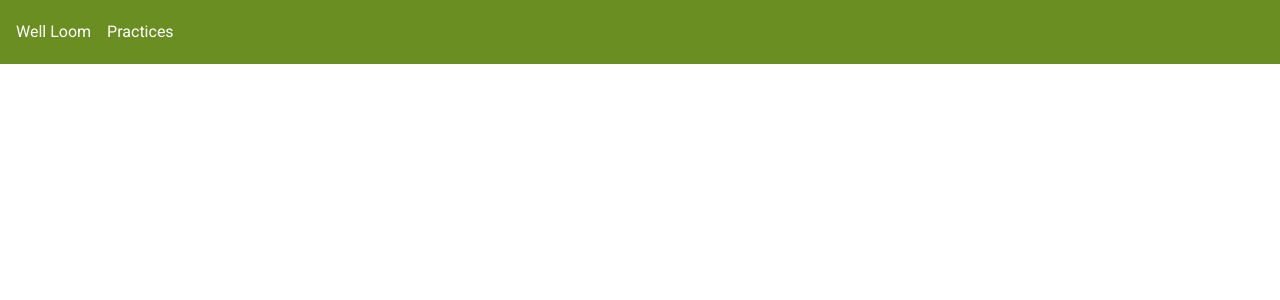
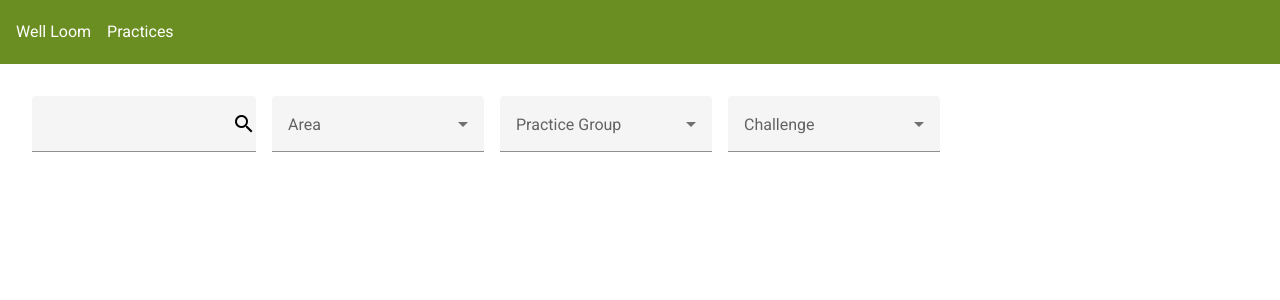
Before and after one commit to grantg5/well-loom-flask-react, an Angular app in the folder well-loom-frontend/: page /practice-search in a window 1280 px wide. Before the commit this address led to /. Shown: the top 300 px of the page. Built offline with nearby package versions, Linux system fonts and the light colour scheme.

Commit message:
Created initial practice search sections

```diff
--- a/well-loom-frontend/src/app/app.routes.ts
+++ b/well-loom-frontend/src/app/app.routes.ts
@@ -1,9 +1,14 @@
 import { Routes } from '@angular/router';
 import { AboutComponent } from 'core/components/about/about.component';
+import { PracticeSearchComponent } from 'features/practice-library/pages/practice-search/practice-search.component';
 
 export const routes: Routes = [
     {
         path: '',
         component: AboutComponent
+    },
+    {
+        path: 'practice-search',
+        component: PracticeSearchComponent
     }
 ];
--- a/well-loom-frontend/src/app/core/components/header/header.component.html
+++ b/well-loom-frontend/src/app/core/components/header/header.component.html
@@ -1,5 +1,5 @@
 <mat-toolbar class="justify-start mx-auto px-8 space-x-4" color="primary">
     <a routerLink="">Well Loom</a>
-    <a routerLink="">Practices</a>
+    <a routerLink="practice-search">Practices</a>
 </mat-toolbar>
 <router-outlet />
--- a/well-loom-frontend/src/app/features/practice-library/components/practice-search-bar/practice-search-bar.component.html
+++ b/well-loom-frontend/src/app/features/practice-library/components/practice-search-bar/practice-search-bar.component.html
@@ -1,24 +1,32 @@
-<mat-grid-list cols="4">
+<div class="justify-start mx-auto p-8 space-x-4 flex">
     <mat-form-field>
-        <mat-label>Search</mat-label>
-        <input matInput>
+        <input #searchInput matInput type="search">
+        <button matSuffix mat-icon-button aria-label="Search" (click)="searchPractices(searchInput.value)">
+            <mat-icon>search</mat-icon>
+        </button>
     </mat-form-field>
     <mat-form-field>
         <mat-label>Area</mat-label>
-        <mat-select>
-            <mat-option>Replace Me</mat-option>
+        <mat-select multiple [(value)]="areaIdsSelected" (selectionChange)="areasFiltered()">
+            <!--TODO: Loop through input of practice areas queried from DB to create mat-options w/ value=id-->
+            <mat-option value="test">Test</mat-option>
+            <mat-option value="test2">Test2</mat-option>
         </mat-select>
     </mat-form-field>
     <mat-form-field>
         <mat-label>Practice Group</mat-label>
-        <mat-select>
-            <mat-option>Replace Me</mat-option>
+        <mat-select multiple [(value)]="practiceGroupIdsSelected" (selectionChange)="practiceGroupsFiltered()">
+            <!--TODO: Loop through input of practice areas queried from DB to create mat-options w/ value=id-->
+            <mat-option value="test">Test</mat-option>
+            <mat-option value="test2">Test2</mat-option>
         </mat-select>
     </mat-form-field>
     <mat-form-field>
         <mat-label>Challenge</mat-label>
-        <mat-select>
-            <mat-option>Replace Me</mat-option>
+        <mat-select multiple [(value)]="challengeIdsSelected" (selectionChange)="challengesFiltered()">
+            <!--TODO: Loop through input of practice areas queried from DB to create mat-options w/ value=id-->
+            <mat-option value="test">Test</mat-option>
+            <mat-option value="test2">Test2</mat-option>
         </mat-select>
     </mat-form-field>
-</mat-grid-list>
+</div>
--- a/well-loom-frontend/src/app/features/practice-library/components/practice-search-bar/practice-search-bar.component.ts
+++ b/well-loom-frontend/src/app/features/practice-library/components/practice-search-bar/practice-search-bar.component.ts
@@ -1,17 +1,35 @@
 import { Component } from '@angular/core';
 import { FormsModule } from '@angular/forms';
-import { MatGridList } from '@angular/material/grid-list';
 import { MatInputModule } from '@angular/material/input';
 import { MatSelectModule } from '@angular/material/select';
 import { MatFormFieldModule } from '@angular/material/form-field';
+import { MatIcon } from '@angular/material/icon';
 
 @Component({
   selector: 'app-practice-search-bar',
   standalone: true,
-  imports: [MatFormFieldModule, MatGridList, MatSelectModule, MatInputModule, FormsModule],
+  imports: [MatFormFieldModule, MatSelectModule, MatInputModule, FormsModule, MatIcon],
   templateUrl: './practice-search-bar.component.html',
   styleUrl: './practice-search-bar.component.css'
 })
 export class PracticeSearchBarComponent {
+  areaIdsSelected: number[] = [];
+  practiceGroupIdsSelected: number[] = [];
+  challengeIdsSelected: number[] = [];
 
+  searchPractices(searchInput: string) {
+    console.log("Search clicked");
+  }
+
+  areasFiltered() {
+    console.log(`Areas: ${ this.areaIdsSelected }`);
+  }
+
+  practiceGroupsFiltered() {
+    console.log(`Practice Groups: ${ this.practiceGroupIdsSelected }`);
+  }
+
+  challengesFiltered() {
+    console.log(`Areas: ${ this.challengeIdsSelected }`);
+  }
 }
--- a/well-loom-frontend/src/app/features/practice-library/pages/practice-search/practice-search.component.html
+++ b/well-loom-frontend/src/app/features/practice-library/pages/practice-search/practice-search.component.html
@@ -1 +1 @@
-<p>practice-search works!</p>
+<app-practice-search-bar></app-practice-search-bar>
--- a/well-loom-frontend/src/app/features/practice-library/pages/practice-search/practice-search.component.ts
+++ b/well-loom-frontend/src/app/features/practice-library/pages/practice-search/practice-search.component.ts
@@ -10,5 +10,14 @@ import { PracticesGroupedCardsComponent } from 'features/practice-library/compon
   styleUrl: './practice-search.component.css'
 })
 export class PracticeSearchComponent {
+  // NOTE: Will need to update practice group filter on area update (not challenges), to only include ones within the updated dropdown.
+  // Ex. Area updated, practice group dropdown should refresh to include what's in area, removing any selected items that aren't in said area
 
+  // Will need to update area & practice group dropdown on challenge update
+
+  // Will need to update area on practice group dropdown update
+
+  fetchAreasForFilter() {
+
+  }
 }
```
